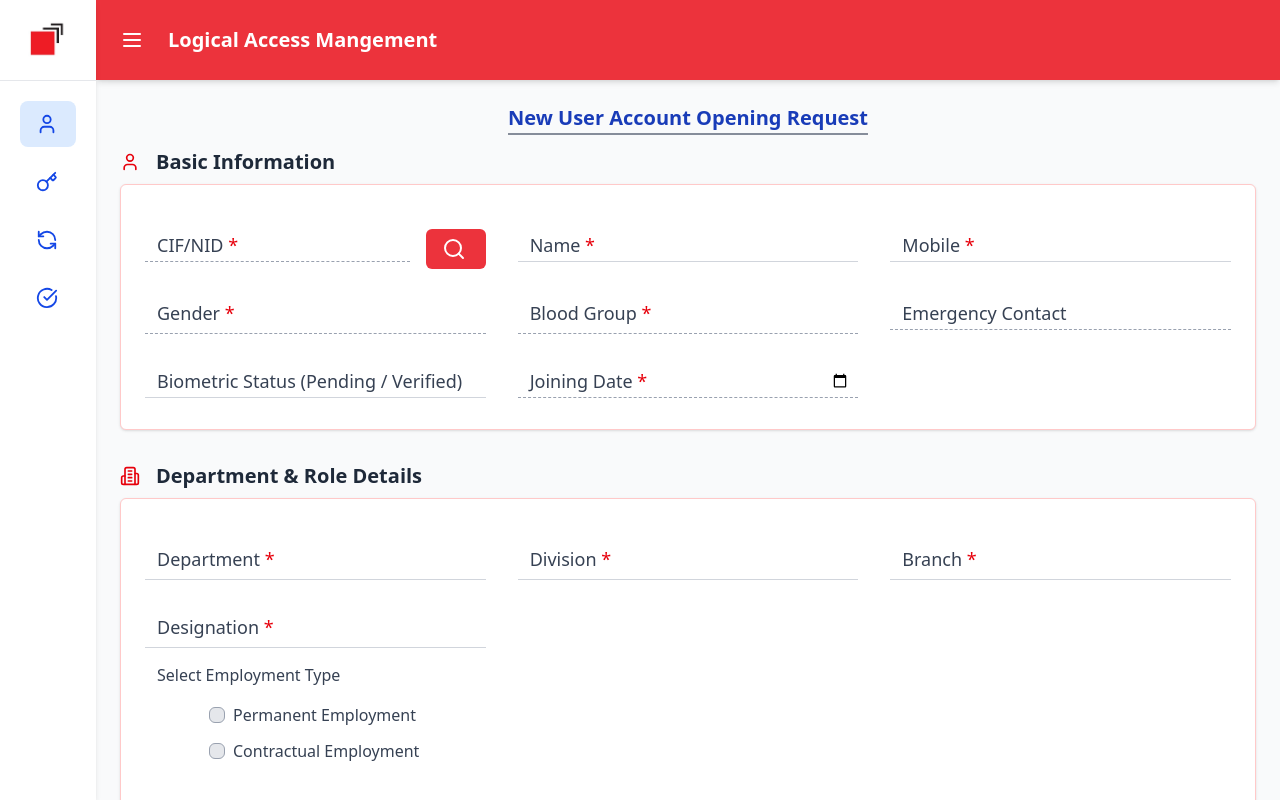
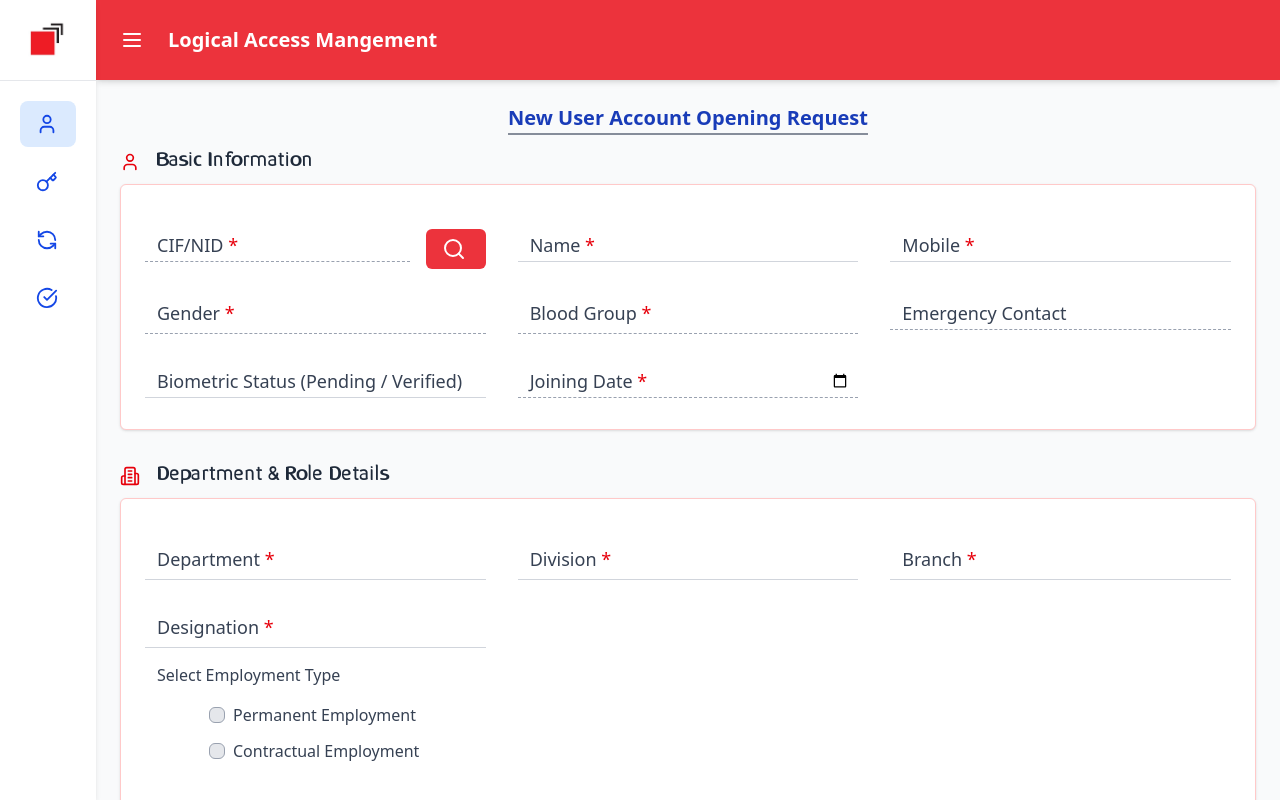
Before and after one commit to Nazmul-karim-tanvir-2nd/lamCodes, a React (Vite) app in the folder lamFrontend/: page / in a window 1280 px wide. Built offline with nearby package versions, Linux system fonts and the light colour scheme.

Commit message:
working on font

```diff
--- a/lamFrontend/src/components/SectionTitle.jsx
+++ b/lamFrontend/src/components/SectionTitle.jsx
@@ -1,5 +1,8 @@
 export const SectionTitle = ({ children }) => (
-    <h2 className="mb-2 flex items-center gap-2 text-gray-800 font-semibold text-lg sm:text-xl transition-colors duration-300 hover:text-blue-700">
+    <h2
+        style={{ fontFamily: 'IDLC' }}
+        className="mb-2 flex items-center gap-2 text-gray-800 font-semibold text-lg sm:text-xl transition-colors duration-300 hover:text-blue-700"
+    >
         {children}
     </h2>
 );
--- a/lamFrontend/src/index.css
+++ b/lamFrontend/src/index.css
@@ -1 +1,13 @@
 @import "tailwindcss";
+
+@font-face {
+    font-family: 'IDLC';
+    src: url('./assets/fonts/IDLC-Regular.ttf') format('truetype');
+
+}
+
+@font-face {
+    font-family: 'K2D';
+    src: url('./assets/fonts/K2D-Regular.ttf') format('truetype');
+
+}
```
Also changed, not shown: lamFrontend/src/assets/fonts/IDLC-Regular.ttf (added), lamFrontend/src/assets/fonts/K2D-Regular.ttf (added).
